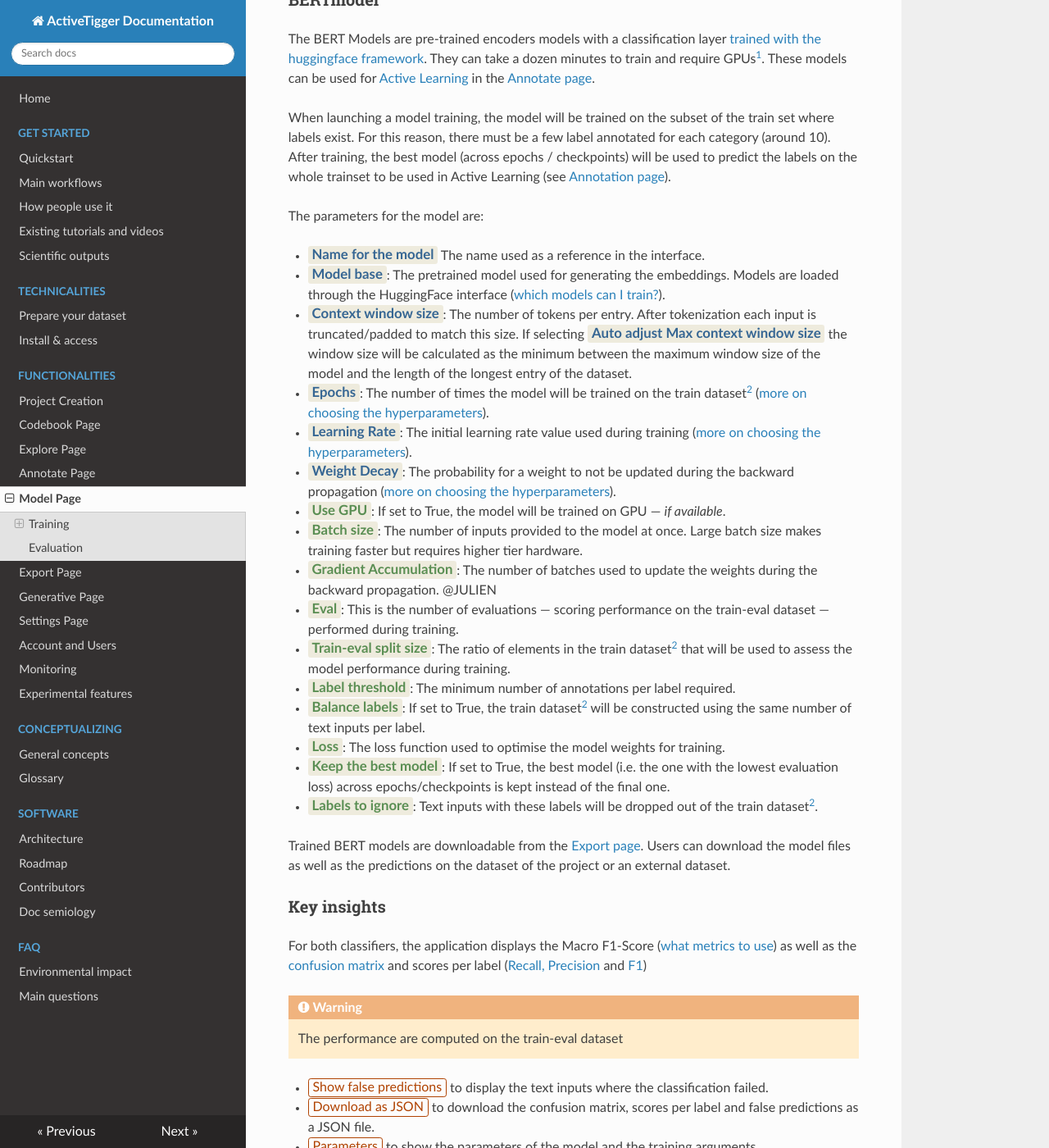
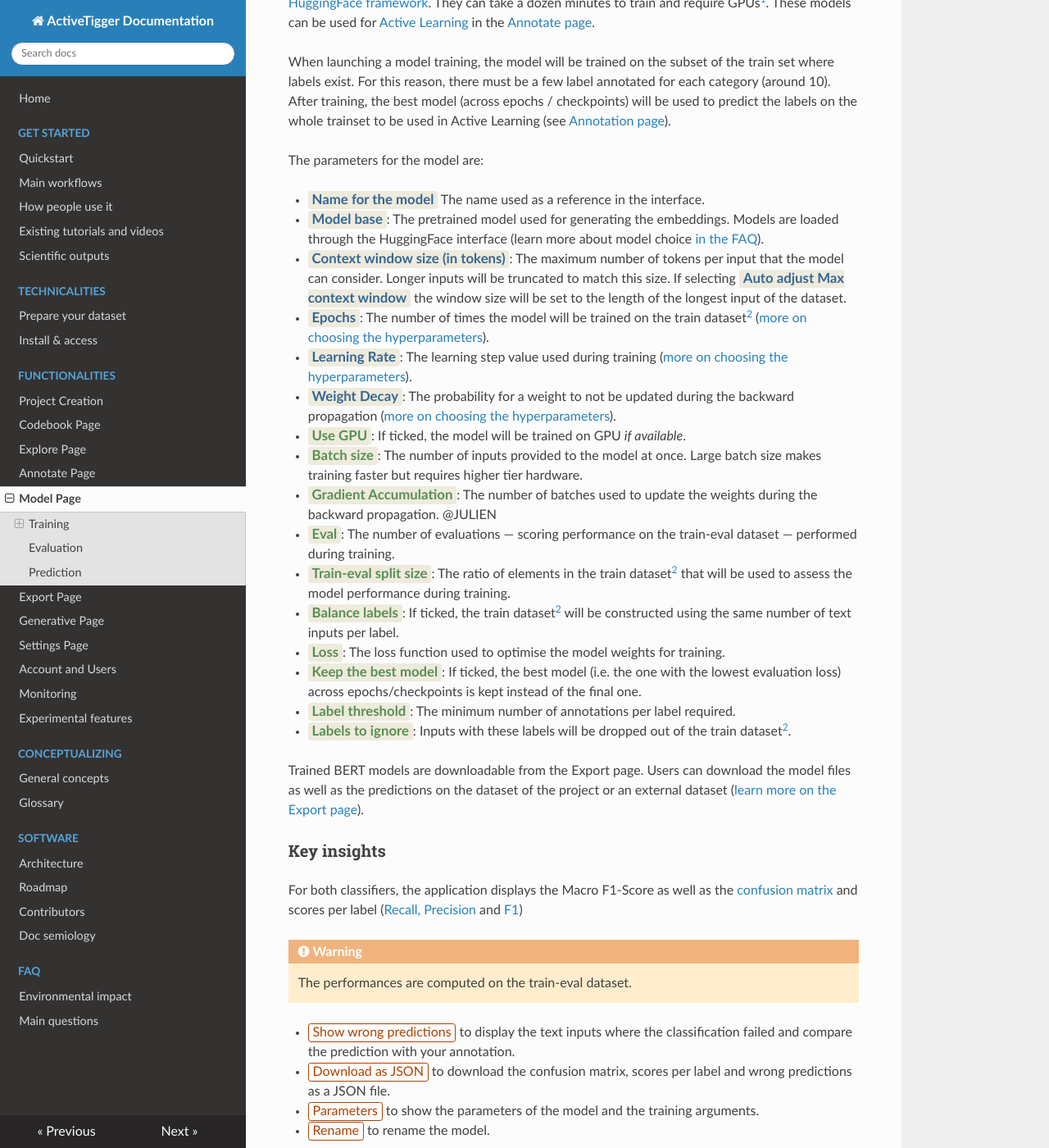
Before and after one commit to activetigger/documentation, an MkDocs documentation site: the page built from docs/functionalities/model.md, in a window 1280 px wide and 1400 px high, scrolled down 2603 px. Shown: the whole window at 82% size. Built offline with MkDocs 1.6.1, drawn with Linux system fonts in a browser that asks for light colours; nearby versions of some CDN libraries; some of the changed text lies outside the part shown.

Commit message:
updated models page

```diff
--- a/docs/functionalities/model.md
+++ b/docs/functionalities/model.md
@@ -1,10 +1,10 @@
 # Model Page
 
-The model panel allows the management of models, i.e. their training and evaluation.
+The model panel allows the training and evaluation of models, as well as the final prediction over whole datasets.
 
 ## Training
 
-This section describes the Training tab, the parameters available for training as well as the key insights displayed on the page.
+This section describes the Training tab, the parameters available for training as well as the key insights displayed on the page. Every action in this tab is performed on the train dataset, that is the subset of the train set where labels exist.
 
 ![](../img/functionalities/models.png)
 
@@ -35,16 +35,17 @@
 
 On top of model-specific parameters, additional parameters can be set:
 
-- <span class="parameter">Name for the model</span>: The name used as a reference in the interface. It must be unique within a project.
-- <span class="parameter">Automatically balance labels</span>: If set to True, the model will be trained on a subset of the train dataset[^2] constructed by picking an equal number of text inputs across labels.
+- <span class="parameter">Model name</span>: The name used as a reference in the interface. It must be unique within a project.
+- <span class="parameter">Automatically balance labels</span>: If ticked, the model will be trained on a subset of the train dataset[^2] constructed by picking an equal number of inputs across labels.
+- <span class="parameter">Train-eval split size</span>: The share of your train set that will be allocated to evaluating the model at every training step.
 - <span class="parameter">10-fold cross validation</span>: Computes performance test using the [10-fold cross validation technique](http://scikit-learn.org/stable/modules/cross_validation.html).
-- <span class="parameter">Labels to ignore</span>: Labels selected will be ignored. You need at least two labels to start training a model. Models with ignored labels are available for Active Learning (see [Annotation page](./annotate.md#active-learning-in-practice)).
+- <span class="parameter">Labels to ignore</span>: Selected labels will be ignored. You need at least two labels to start training a model. Models with ignored labels are available for Active Learning (see [Annotation page](./annotate.md#active-learning-in-practice)).
 
 <!-- TODO: ADD the retraining process-->
 
-### BERTmodel
+### BERT Models
 
-The BERT Models are pre-trained encoders models with a classification layer [trained with the huggingface framework](https://huggingface.co/docs/transformers/tasks/sequence_classification). They can take a dozen minutes to train and require GPUs[^1]. These models can be used for [Active Learning](../conceptualizing/general.md#what-is-active-learning) in the [Annotate page](./annotate.md).
+The BERT Models are pre-trained encoders models with a classification layer [trained with the HuggingFace framework](https://huggingface.co/docs/transformers/tasks/sequence_classification). They can take a dozen minutes to train and require GPUs[^1]. These models can be used for [Active Learning](../conceptualizing/general.md#what-is-active-learning) in the [Annotate page](./annotate.md).
 
 [^1]: You can train on the CPU but that would be sub-optimal.
 
@@ -55,36 +56,34 @@
 The parameters for the model are:
 
 - <span class="parameter">Name for the model</span> The name used as a reference in the interface.
-- <span class="parameter">Model base</span>: The pretrained model used for generating the embeddings. Models are loaded through the HuggingFace interface ([which models can I train?](../faq/faq.md#choose-models-made-available)).
-- <span class="parameter">Context window size</span>: The number of tokens per entry. After tokenization each input is truncated/padded to match this size. If selecting <span class="parameter">Auto adjust Max context window size</span> the window size will be calculated as the minimum between the maximum window size of the model and the length of the longest entry of the dataset.
+- <span class="parameter">Model base</span>: The pretrained model used for generating the embeddings. Models are loaded through the HuggingFace interface (learn more about model choice [in the FAQ](../faq/faq.md#how-to-account-for-the-specificities-of-my-data-language-language-register-time-period)).
+- <span class="parameter">Context window size (in tokens)</span>: The maximum number of tokens per input that the model can consider. Longer inputs will be truncated to match this size. If selecting <span class="parameter">Auto adjust Max context window</span> the window size will be set to the length of the longest input of the dataset.
 - <span class="parameter">Epochs</span>: The number of times the model will be trained on the train dataset[^2] ([more on choosing the hyperparameters](../conceptualizing/general.md#which-hyper-parameters-to-choose)).
-- <span class="parameter">Learning Rate</span>: The initial learning rate value used during training ([more on choosing the hyperparameters](../conceptualizing/general.md#which-hyper-parameters-to-choose)).
+- <span class="parameter">Learning Rate</span>: The learning step value used during training ([more on choosing the hyperparameters](../conceptualizing/general.md#which-hyper-parameters-to-choose)).
 - <span class="parameter">Weight Decay</span>: The probability for a weight to not be updated during the backward propagation ([more on choosing the hyperparameters](../conceptualizing/general.md#which-hyper-parameters-to-choose)).
-- <span class="parameter secondary">Use GPU</span>: If set to True, the model will be trained on GPU — _if available_.
+- <span class="parameter secondary">Use GPU</span>: If ticked, the model will be trained on GPU _if available_.
 - <span class="parameter secondary">Batch size</span>: The number of inputs provided to the model at once. Large batch size makes training faster but requires higher tier hardware.
 - <span class="parameter secondary">Gradient Accumulation</span>: The number of batches used to update the weights during the backward propagation. @JULIEN
-- <span class="parameter secondary">Eval</span>: This is the number of evaluations — scoring performance on the train-eval dataset — performed during training.
+- <span class="parameter secondary">Eval</span>: The number of evaluations — scoring performance on the train-eval dataset — performed during training.
 - <span class="parameter secondary">Train-eval split size</span>: The ratio of elements in the train dataset[^2] that will be used to assess the model performance during training.
+- <span class="parameter secondary">Balance labels</span>: If ticked, the train dataset[^2] will be constructed using the same number of text inputs per label.
+- <span class="parameter secondary">Loss</span>: The loss function used to optimise the model weights for training.
+- <span class="parameter secondary">Keep the best model</span>: If ticked, the best model (i.e. the one with the lowest evaluation loss) across epochs/checkpoints is kept instead of the final one.
 - <span class="parameter secondary">Label threshold</span>: The minimum number of annotations per label required.
-- <span class="parameter secondary">Balance labels</span>: If set to True, the train dataset[^2] will be constructed using the same number of text inputs per label.
-- <span class="parameter secondary">Loss</span>: The loss function used to optimise the model weights for training.
-- <span class="parameter secondary">Keep the best model</span>: If set to True, the best model (i.e. the one with the lowest evaluation loss) across epochs/checkpoints is kept instead of the final one.
-- <span class="parameter secondary">Labels to ignore</span>: Text inputs with these labels will be dropped out of the train dataset[^2].
+- <span class="parameter secondary">Labels to ignore</span>: Inputs with these labels will be dropped out of the train dataset[^2].
 
-[^2]: Reminder: the train dataset is the subset of the train set where labels exist.
-
-Trained BERT models are downloadable from the [Export page](./export.md#models). Users can download the model files as well as the predictions on the dataset of the project or an external dataset.
+Trained BERT models are downloadable from the Export page. Users can download the model files as well as the predictions on the dataset of the project or an external dataset ([learn more on the Export page](./export.md)).
 
 ### Key insights
 
-For both classifiers, the application displays the Macro F1-Score ([what metrics to use](../faq/faq.md#what-metrics-should-i-use)) as well as the [confusion matrix](https://en.wikipedia.org/wiki/Confusion_matrix) and scores per label ([Recall, Precision](https://en.wikipedia.org/wiki/Precision_and_recall#Precision_vs._Recall) and [F1](https://en.wikipedia.org/wiki/F-score#Definition))
+For both classifiers, the application displays the Macro F1-Score as well as the [confusion matrix](https://en.wikipedia.org/wiki/Confusion_matrix) and scores per label ([Recall, Precision](https://en.wikipedia.org/wiki/Precision_and_recall#Precision_vs._Recall) and [F1](https://en.wikipedia.org/wiki/F-score#Definition))
 
 !!! warning
 
-    The performance are computed on the train-eval dataset
+    The performances are computed on the train-eval dataset.
 
-- <span class="action secondary">Show false predictions</span> to display the text inputs where the classification failed.
-- <span class="action secondary">Download as JSON</span> to download the confusion matrix, scores per label and false predictions as a JSON file.
+- <span class="action secondary">Show wrong predictions</span> to display the text inputs where the classification failed and compare the prediction with your annotation.
+- <span class="action secondary">Download as JSON</span> to download the confusion matrix, scores per label and wrong predictions as a JSON file.
 - <span class="action secondary">Parameters</span> to show the parameters of the model and the training arguments.
 - <span class="action secondary">Rename</span> to rename the model.
 
@@ -92,8 +91,24 @@
 
 ## Evaluation
 
-The Evaluation tab shows similar components as the [Training](#training) tab. After selecting a classifier, <span class="action primary">Compute statistics on current annotations</span> to compute the performance of the model on the full train, test and validation set[^3]. The evaluation is computed on the different available dataset : the train dataset (for indication), the validation dataset if exists and the test dataset if exists.
+The Evaluation tab shows similar components as the [Training](#training) tab. After selecting a classifier, <span class="action primary">Compute predictions</span> to compute the predictions of the model on the full train, validation and test sets[^2], if they exist. Performance scores are presented similarly as in the [Training tab](#key-insights).
 
-The rest of the layout is similar to the one in the [Training tab](#key-insights).
+!!! note
 
-[^3]: Again, the text inputs with no label are removed from the train, test and validation sets before computing the performance.
+    The predictions over the three datasets have different purposes: those of the train set are given as indication of the model's learning, those of the validation set are used to compare models and improve hyperparameters, and those of the test set are used to evaluate the performance of your final model. Learn more [on the fine-tuning process](../conceptualizing/general.md).
+
+[^2]: Again, the text inputs with no label are removed from the train, test and validation sets before computing the performance.
+
+## Prediction
+
+Once you have selected the model with the best performance, you can use the Prediction tab to apply the model to the rest of your data.
+
+Select the right model, then:
+- <span class="action primary">Predictions on the entire dataset</span> to compute predictions over the data already imported in ActiveTigger but that has not been manually annotated.
+- <span class="action primary">Prediction on an external dataset</span> to import a dataset (in CSV, XLSX or Parquet format) and compute predictions over this data.
+
+You can download the predictions in the [Export page](./export.md).
+
+!!! warning
+
+    If predictions have already been computed on an external dataset, computing predictions over a new imported dataset will overwrite the current predictions.
```
Also changed, not shown: other parts of docs/functionalities/model.md (+1 -1 lines), docs/img/functionalities/models.png.
